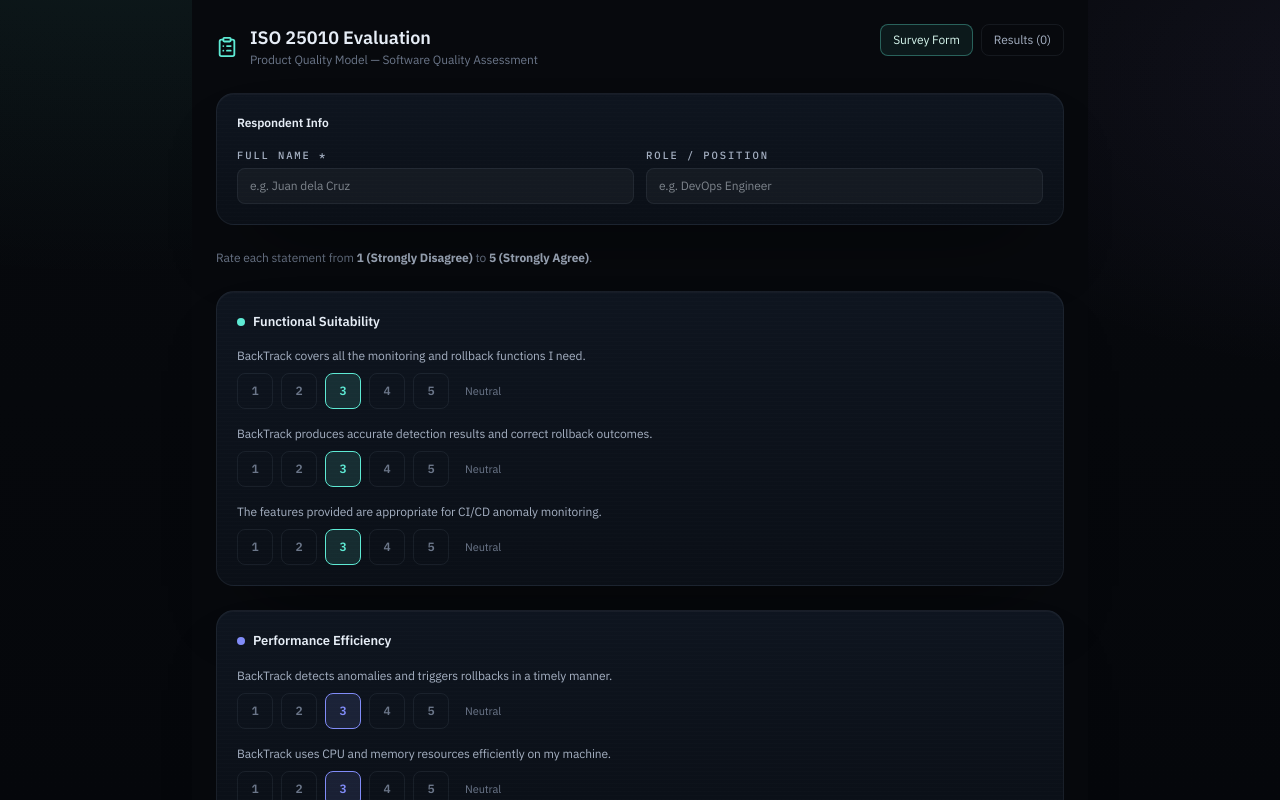
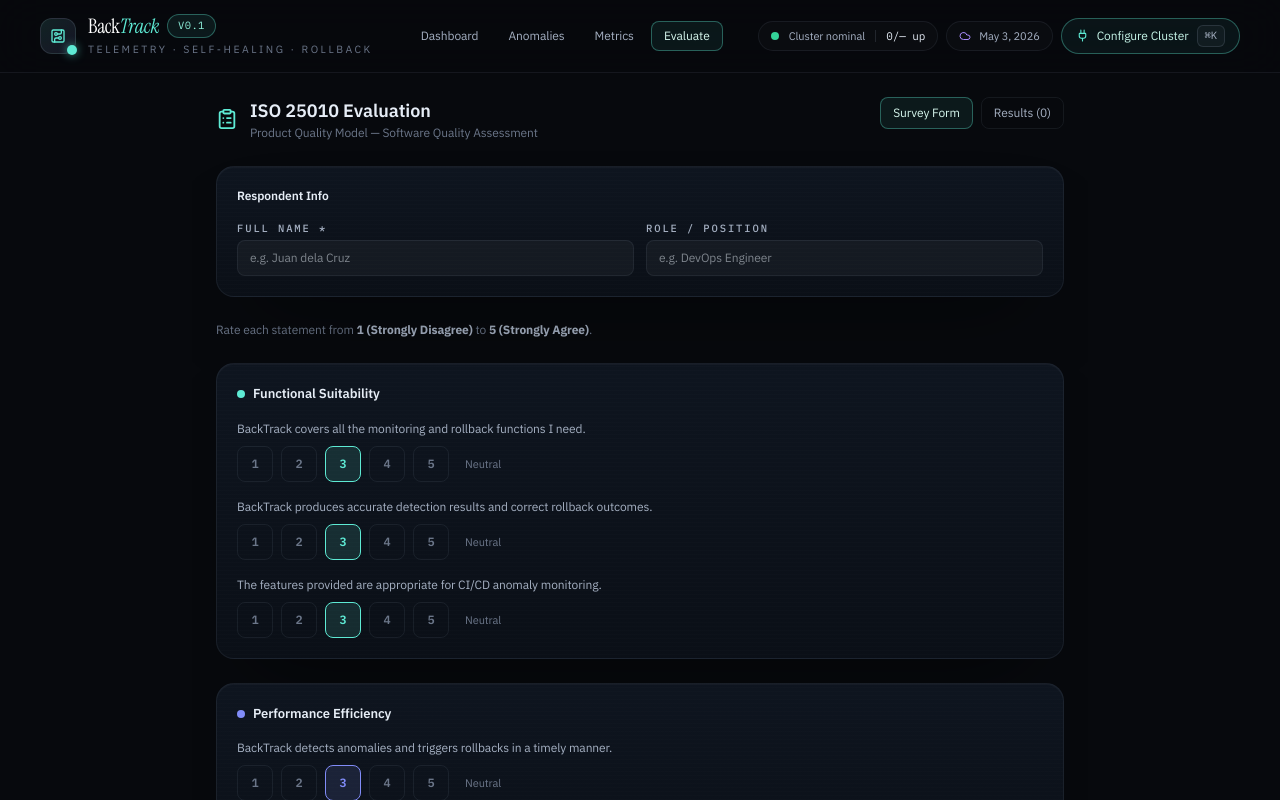
Before and after one commit to KenMarzan/BackTrack, a Next.js app in the folder backtrack-dashboard/: page /evaluate in a window 1280 px wide. Built offline with nearby package versions, Linux system fonts and the light colour scheme.

Commit message:
fix: add Nav to metrics and evaluate pages so navigation header is always visible

```diff
--- a/backtrack-dashboard/src/app/evaluate/page.tsx
+++ b/backtrack-dashboard/src/app/evaluate/page.tsx
@@ -2,6 +2,7 @@
 
 import { useCallback, useEffect, useState } from "react";
 import { CheckCircle2, ClipboardList, Users } from "lucide-react";
+import Nav from "@/app/components/Nav";
 
 type EvalScores = {
   functional_suitability: { completeness: number; correctness: number; appropriateness: number };
@@ -186,7 +187,9 @@
   };
 
   return (
-    <main className="flex-1 min-h-screen bg-[var(--bg-base)] text-[var(--text-primary)] p-6 max-w-4xl mx-auto space-y-6">
+    <div className="h-screen flex flex-col bg-[var(--bg-base)] text-[var(--text-primary)] overflow-hidden">
+    <Nav />
+    <main className="flex-1 min-h-0 overflow-y-auto p-6 max-w-4xl mx-auto w-full space-y-6">
       {/* Header */}
       <div className="flex items-start justify-between">
         <div className="flex items-center gap-3">
@@ -398,5 +401,6 @@
         </>
       )}
     </main>
+    </div>
   );
 }
--- a/backtrack-dashboard/src/app/metrics/page.tsx
+++ b/backtrack-dashboard/src/app/metrics/page.tsx
@@ -2,6 +2,7 @@
 
 import { useCallback, useEffect, useState } from "react";
 import { Activity, BarChart2, CheckCircle2, Clock, FlaskConical, Trash2, XCircle, Zap } from "lucide-react";
+import Nav from "@/app/components/Nav";
 
 type MttrEntry = {
   id: string;
@@ -215,7 +216,9 @@
   };
 
   return (
-    <main className="h-screen overflow-hidden bg-[var(--bg-base)] text-[var(--text-primary)] p-6">
+    <div className="h-screen flex flex-col bg-[var(--bg-base)] text-[var(--text-primary)] overflow-hidden">
+    <Nav />
+    <main className="flex-1 min-h-0 overflow-hidden p-6">
       <div className="flex h-full min-h-0 flex-col gap-8">
       {/* Header */}
       <div className="flex items-center gap-3 shrink-0">
@@ -536,5 +539,6 @@
       </div>
       </div>
     </main>
+    </div>
   );
 }
```
